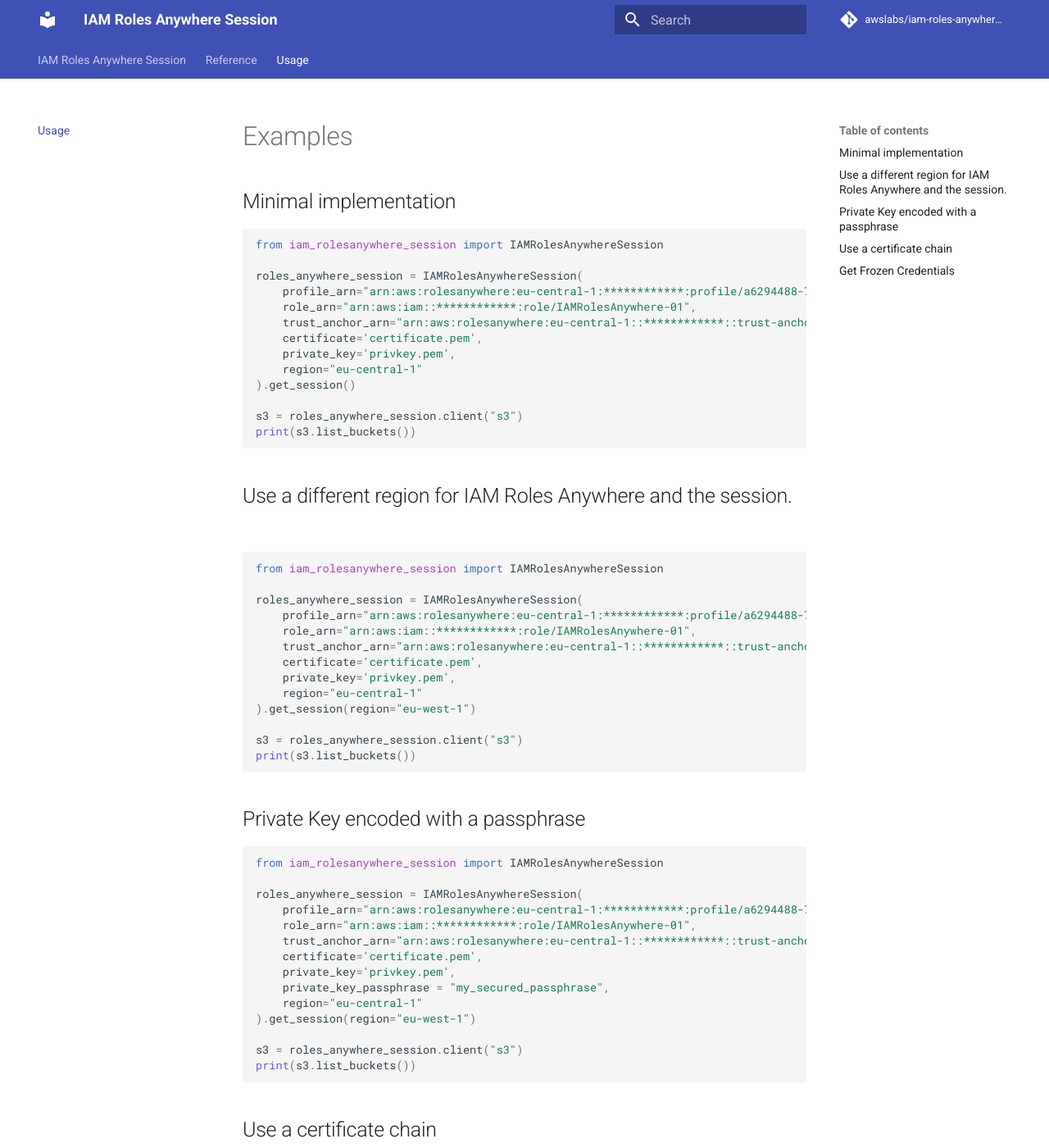
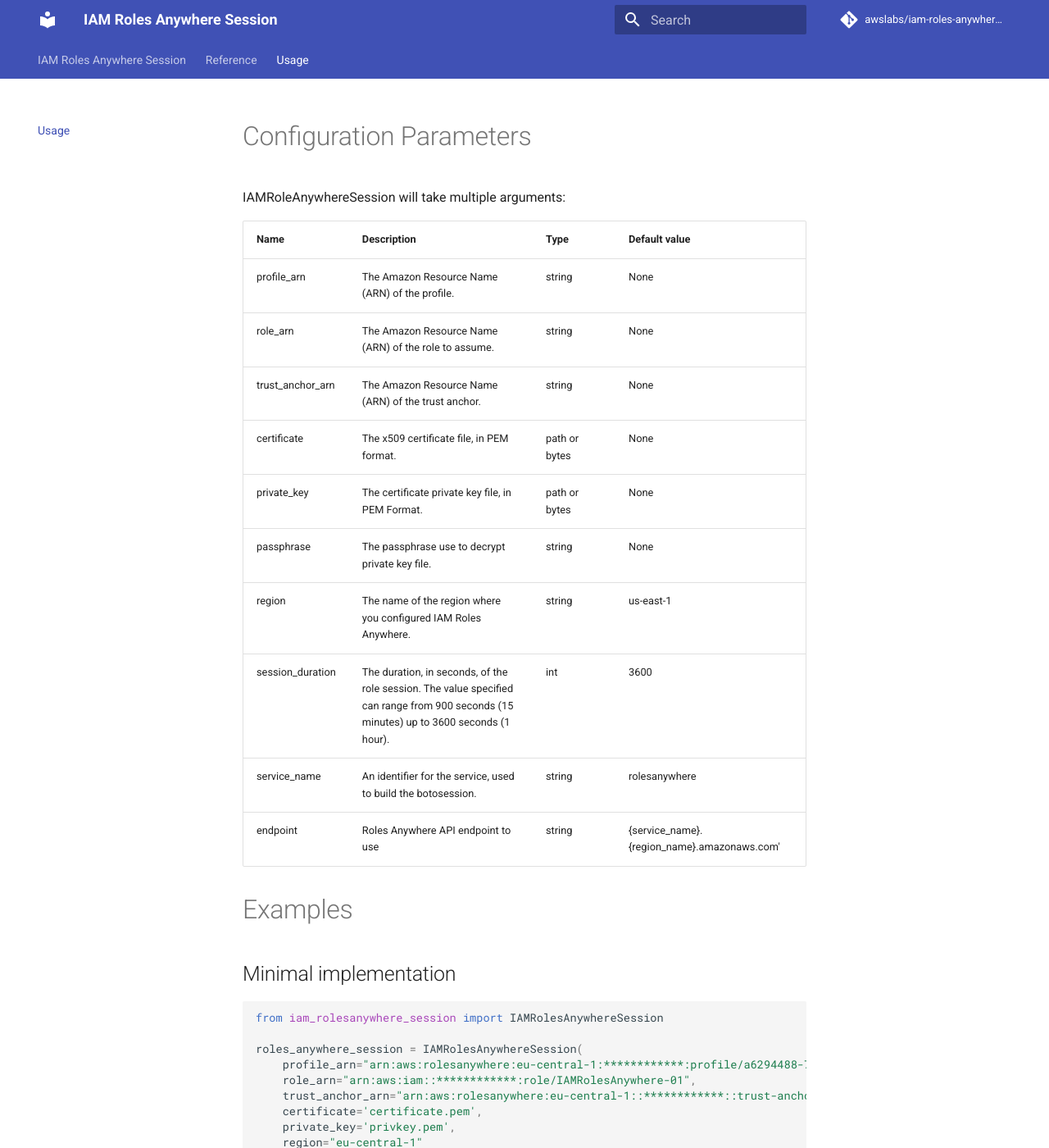
Before and after one commit to awslabs/iam-roles-anywhere-session, an MkDocs documentation site: the page built from docs/usage.md, in a window 1280 px wide and 1400 px high. Shown: the whole window at 82% size. Built offline with MkDocs 1.6.1 and Material for MkDocs 9.7.7, drawn with Linux system fonts in a browser that asks for light colours; comment, search, counter and statistics services are not loaded.

Commit message:
add configuration parameters to usage.md (#4)

```diff
--- a/docs/usage.md
+++ b/docs/usage.md
@@ -1,6 +1,23 @@
 ---
 title: Usage
 ---
+# Configuration Parameters
+
+IAMRoleAnywhereSession will take multiple arguments:
+
+| Name             | Description                                                                                                                              | Type          | Default value |
+|------------------|------------------------------------------------------------------------------------------------------------------------------------------|---------------|---------------|
+| profile_arn      | The Amazon Resource Name (ARN) of the profile.                                                                                           | string        |     None      |
+| role_arn         | The Amazon Resource Name (ARN) of the role to assume.                                                                                    | string        |     None      |
+| trust_anchor_arn | The Amazon Resource Name (ARN) of the trust anchor.                                                                                      | string        |     None      |
+| certificate      | The x509 certificate file, in PEM format.                                                                                                | path or bytes |     None      |
+| private_key      | The certificate private key file, in PEM Format.                                                                                         | path or bytes |     None      |
+| passphrase       | The passphrase use to decrypt private key file.                                                                                          | string        |     None      |
+| region           | The name of the region where you configured IAM Roles Anywhere.                                                                          | string        |   us-east-1   |
+| session_duration | The duration, in seconds, of the role session. The value specified can  range from 900 seconds (15 minutes) up to 3600 seconds (1 hour). | int           |     3600      |
+| service_name     | An identifier for the service, used to build the botosession.                                                                            | string        | rolesanywhere |
+| endpoint         | Roles Anywhere API endpoint to use                                                                                                       | string        | {service_name}.{region_name}.amazonaws.com' |
+
 
 # Examples
 
```
